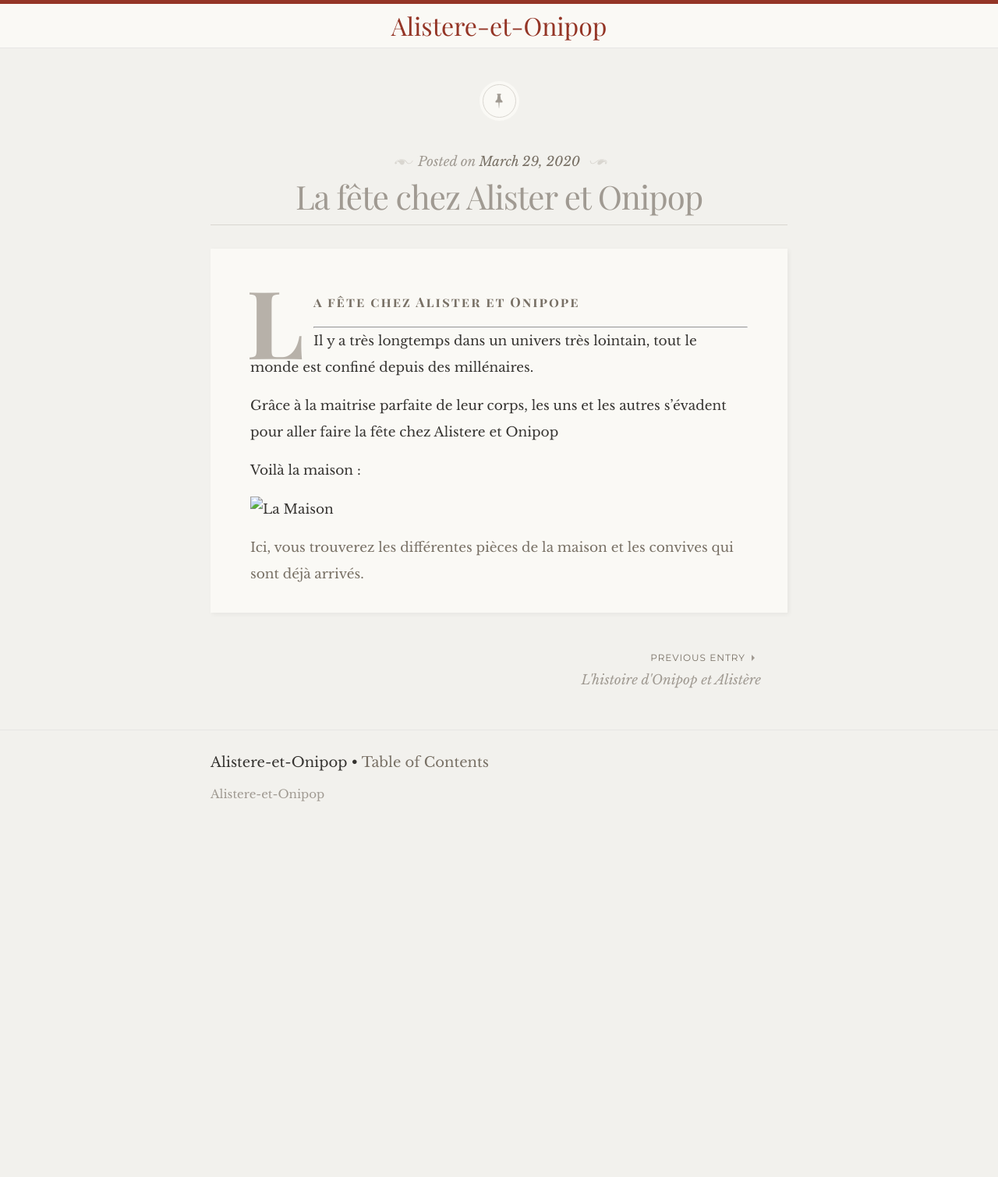
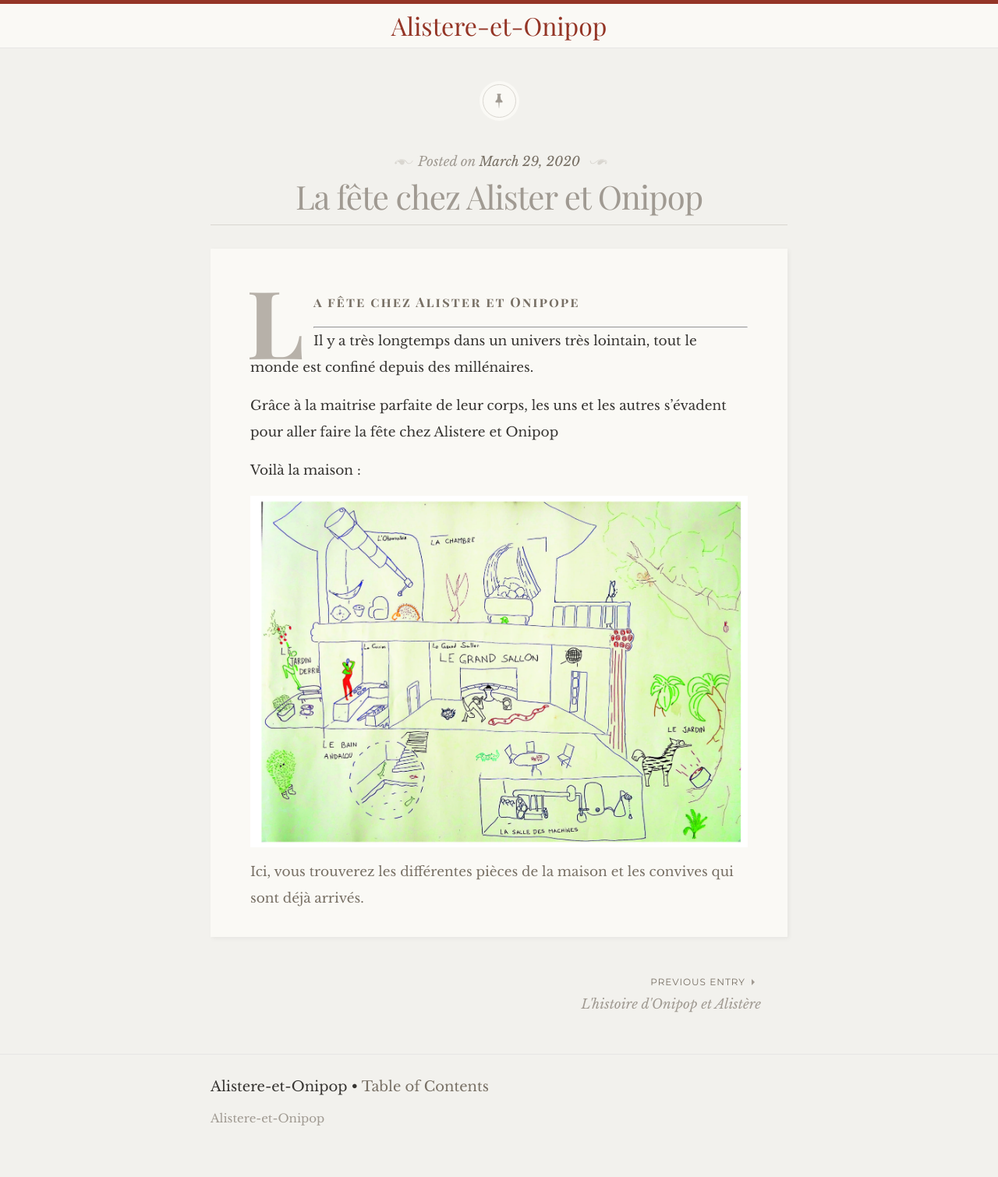
Before and after one commit to edacook/Alistere-et-Onipop, a Jekyll site: the page built from _posts/2020-03-29-la-fete.md, in a window 1280 px wide. Shown: the whole page at 78% size. Built offline with Jekyll 4.4.1, drawn with Linux system fonts in a browser that asks for light colours; some web fonts are replaced; before the commit the page ends 1094 px from its top, so only the background shows below that.

Commit message:
Update 2020-03-29-la-fete.md

```diff
--- a/_posts/2020-03-29-la-fete.md
+++ b/_posts/2020-03-29-la-fete.md
@@ -13,7 +13,7 @@ Grâce à la maitrise parfaite de leur corps, les uns et les autres s'évadent p
 
 Voilà la maison :
 
-![La Maison](../assets/PlanAeO.jpg)
+![La Maison](https://raw.githubusercontent.com/edacook/Alistere-et-Onipop/master/assets/PlanAeO.jpg)
 
 
 
```
